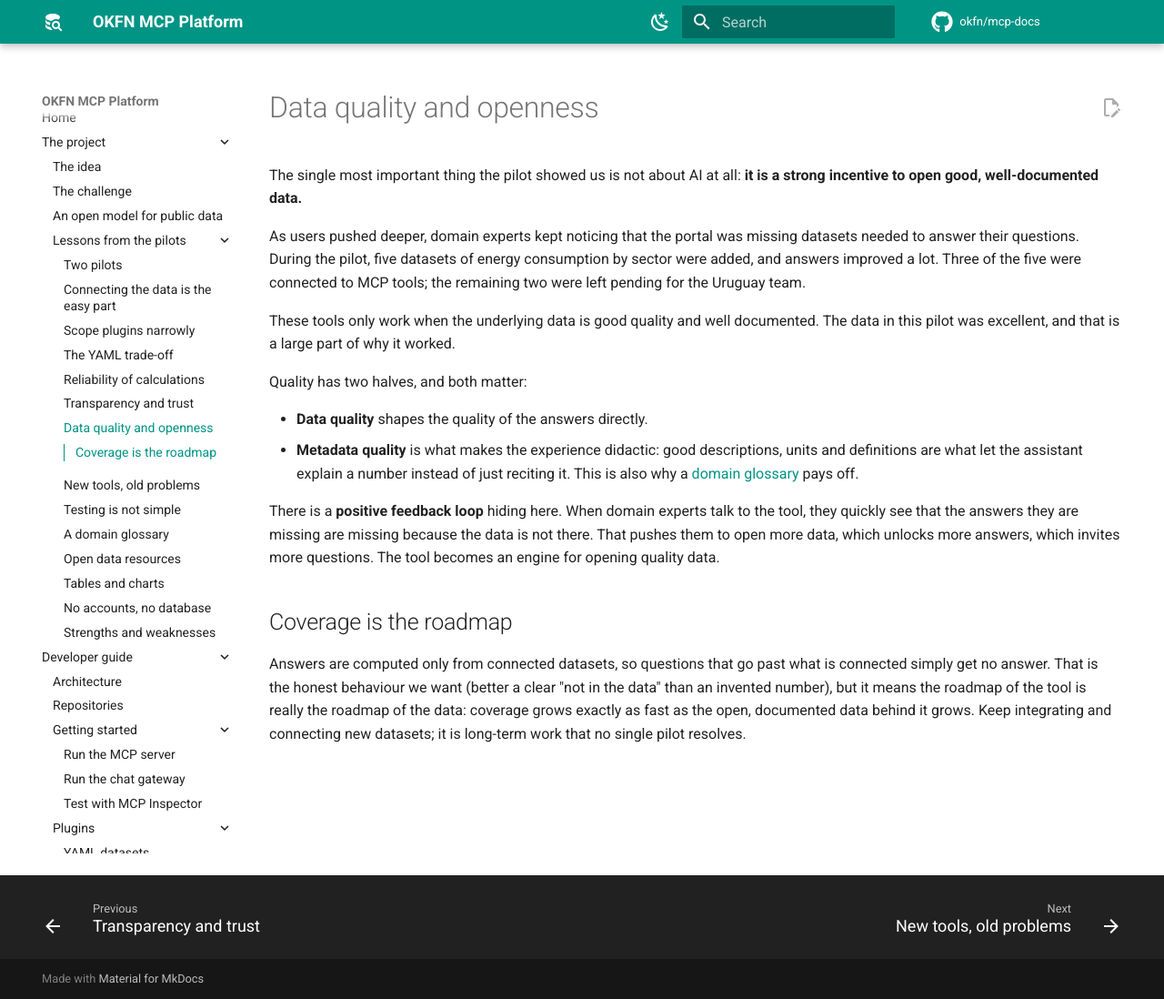
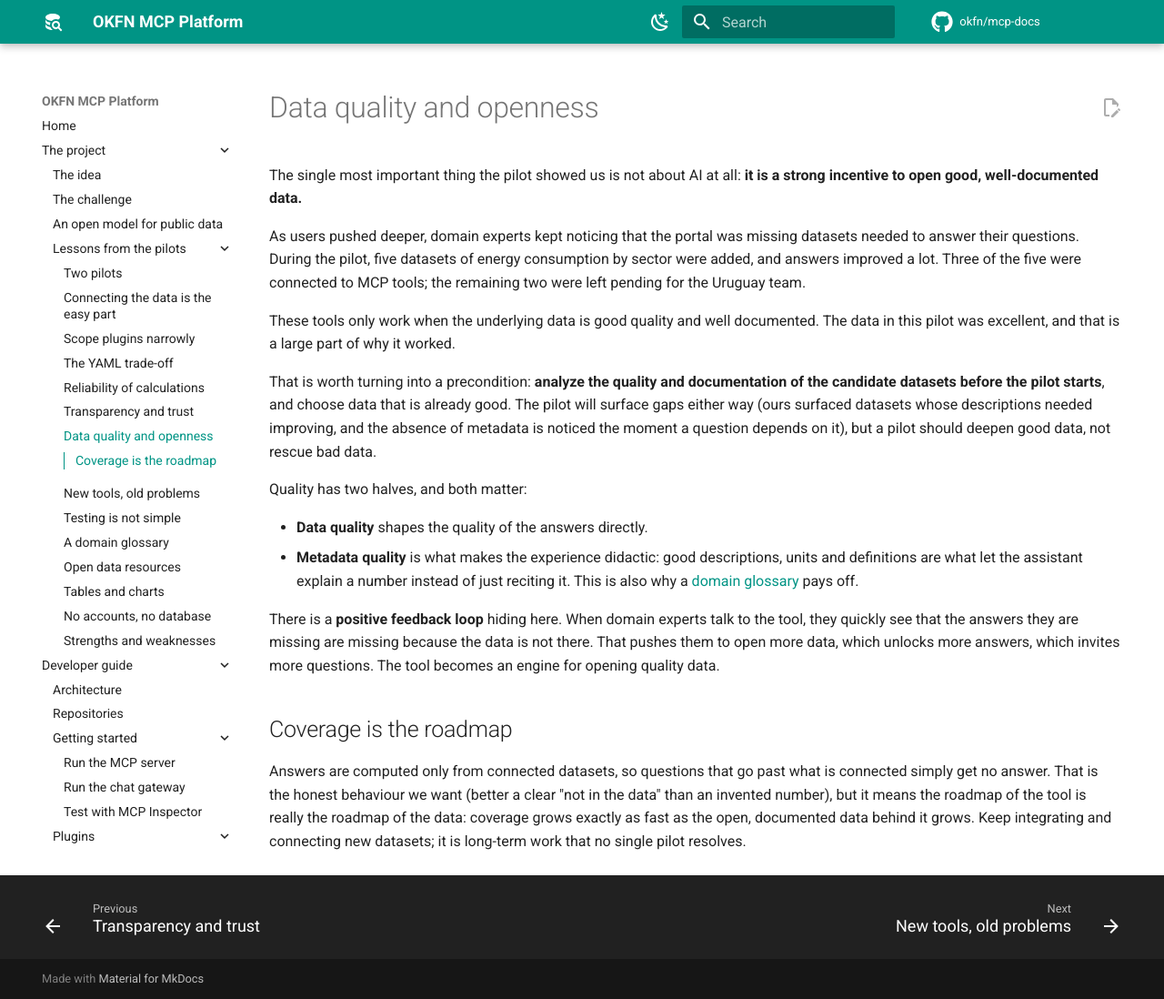
Before and after one commit to okfn/mcp-docs, an MkDocs documentation site: the page built from docs/lessons/data-quality.md, in a window 1280 px wide and 1098 px high. Shown: the whole window at 91% size. Built offline with MkDocs 1.6.1 and Material for MkDocs 9.7.7, drawn with Linux system fonts in a browser that asks for light colours; comment, search, counter and statistics services are not loaded.

Commit message:
Foce data quality after

```diff
--- a/docs/lessons/data-quality.md
+++ b/docs/lessons/data-quality.md
@@ -12,6 +12,13 @@
 These tools only work when the underlying data is good quality and well
 documented. The data in this pilot was excellent, and that is a large
 part of why it worked.
+
+That is worth turning into a precondition: **analyze the quality and
+documentation of the candidate datasets before the pilot starts**, and
+choose data that is already good. The pilot will surface gaps either
+way (ours surfaced datasets whose descriptions needed improving, and
+the absence of metadata is noticed the moment a question depends on
+it), but a pilot should deepen good data, not rescue bad data.
 
 Quality has two halves, and both matter:
 
```
